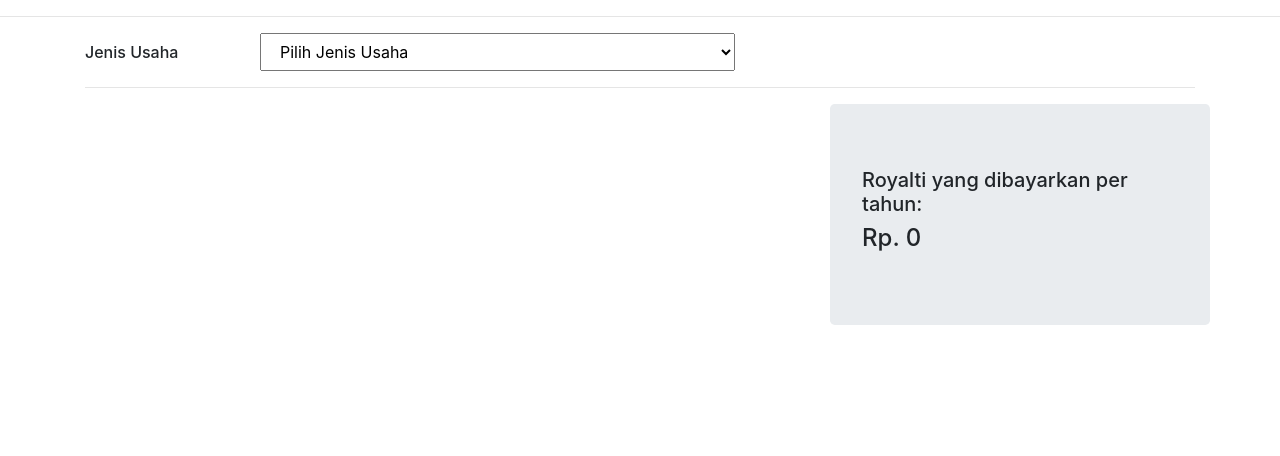
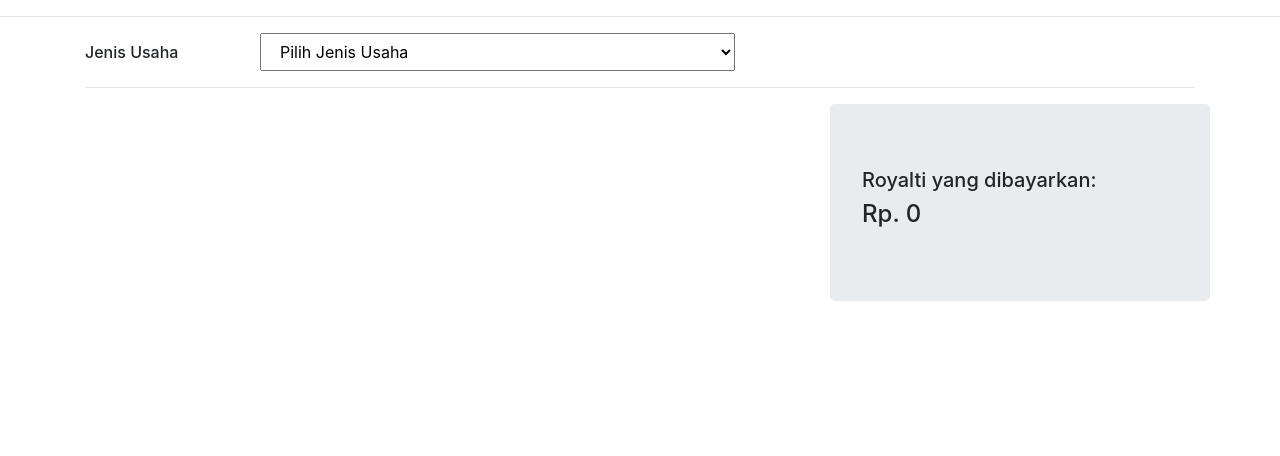
Before and after one commit to kid5234/proa-pyt1d-grup-s, a Flask app: page /hitung in a window 1280 px wide. Shown: the part 56-512 px from the top of the page. Run offline with Flask 2, Linux system fonts and the light colour scheme; parts of the project's set-up code (start-up, migrations or seed data) failed here and were passed over; some libraries are stand-ins or nearby versions.

Commit message:
minor change

```diff
--- a/app/templates/calculate.html
+++ b/app/templates/calculate.html
@@ -280,7 +280,7 @@
 
     </div>
     <div class="col-4 jumbotron">
-      <label class="h5">Royalti yang dibayarkan per tahun:</label>
+      <label class="h5">Royalti yang dibayarkan:</label>
       <p class="h4">Rp. <span id="duit">0</span> </p>
     </div>
   </div>
```
